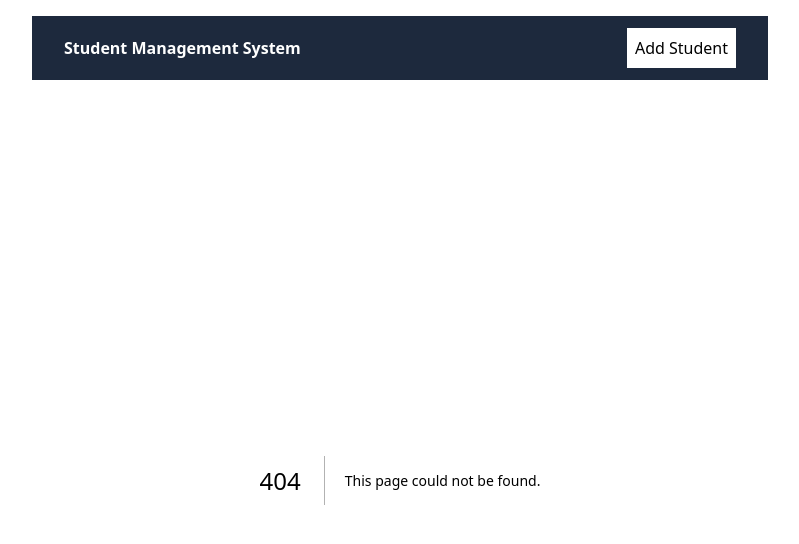
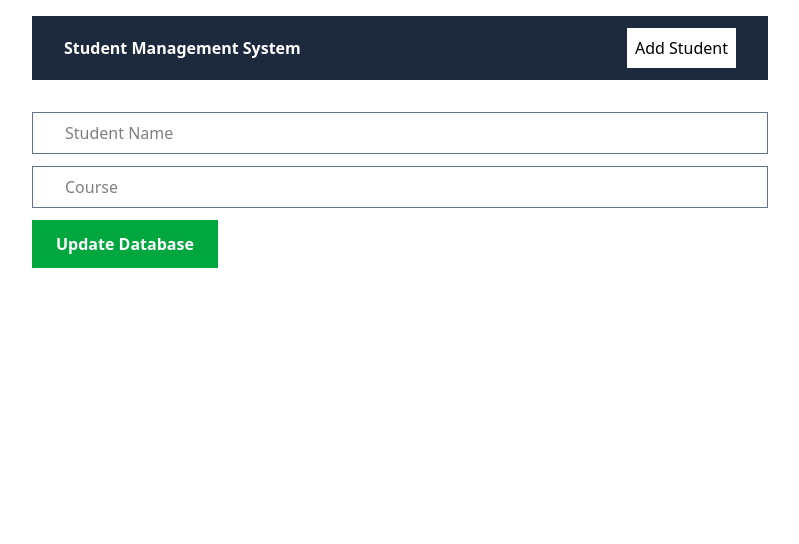
Before and after one commit to blackST4Rez/Student-Management-System, a Next.js app: page /addTopic in a window 1280 px wide. Before the commit this address had no page. Shown: the top 544 px of the page, without its empty margins (240-1039 px from the left). Built offline with nearby package versions, Linux system fonts and the light colour scheme.

Commit message:
Add Student page is completed

```diff
--- /dev/null
+++ b/app/addTopic/page.jsx
@@ -0,0 +1,20 @@
+export default function AddTopic() {
+  return (
+    <form className="flex flex-col gap-3">
+      <input
+        className="border border-slate-500 px-8 py-2"
+        type="text"
+        placeholder="Student Name"
+      />
+
+       <input
+        className="border border-slate-500 px-8 py-2"
+        type="text"
+        placeholder="Course"
+      />
+      <button className="bg-green-600 font-bold text-white py-3 px-6 w-fit">
+        Update Database
+      </button>
+    </form>
+  );
+}
--- /dev/null
+++ b/app/editTopic/[id]/page.jsx
@@ -0,0 +1,3 @@
+export default function EditTopic(){
+return <div>edit topic</div>
+}
--- a/app/layout.js
+++ b/app/layout.js
@@ -24,7 +24,9 @@
         className={`${geistSans.variable} ${geistMono.variable} antialiased`}>
           <div className="max-w-3xl mx-auto p-4">
           <Navbar />
-        {children}
+          <div className="mt-8">
+            {children}
+          </div>
         </div>
       </body>
     </html>
```
